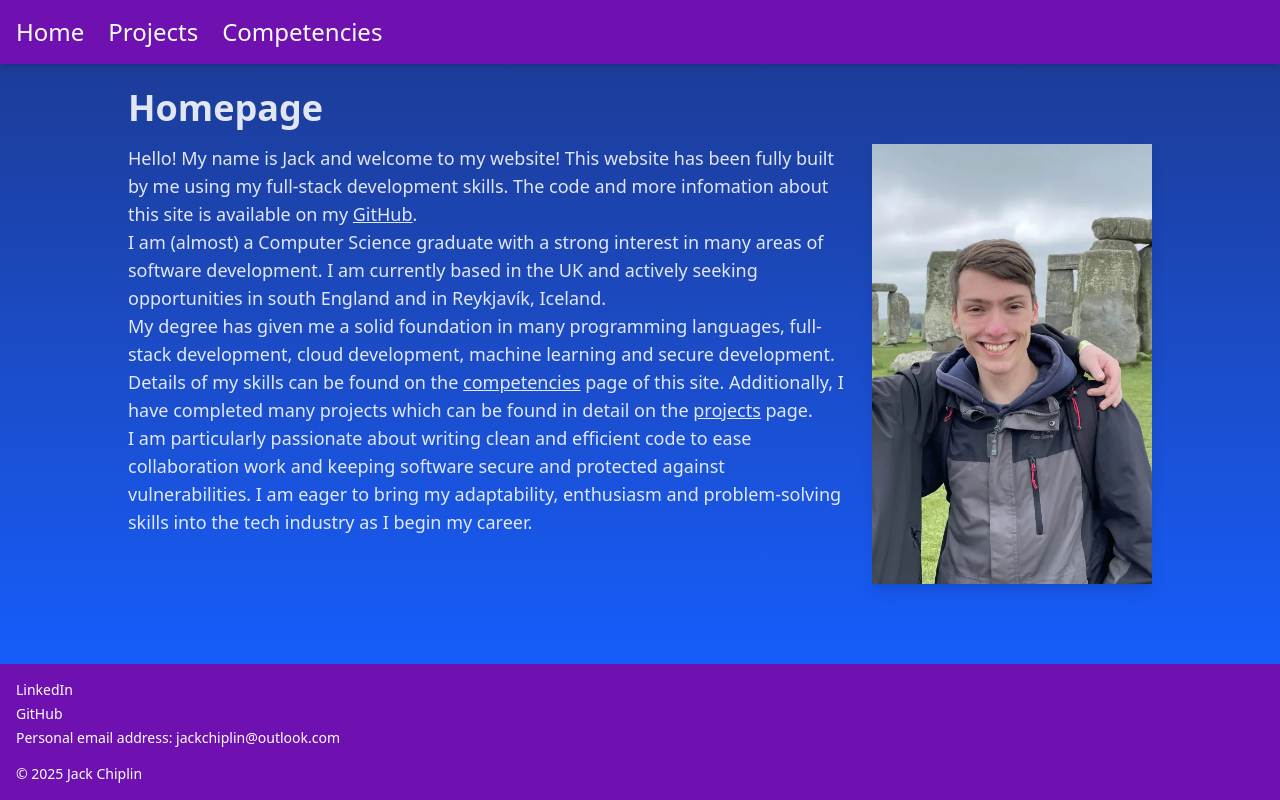
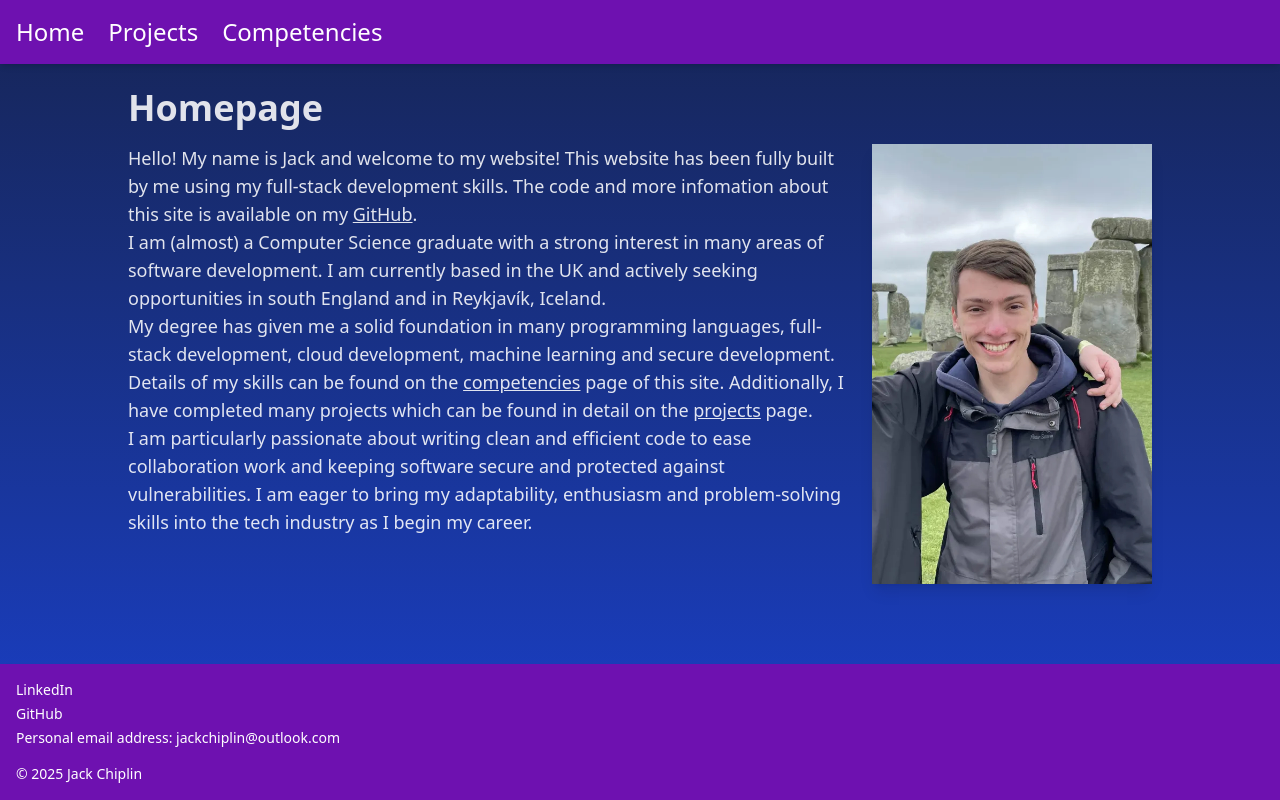
Before and after one commit to Jamming17/portfolio, a React (Vite) app: page / in a window 1280 px wide. Built offline with nearby package versions, Linux system fonts and the light colour scheme.

Commit message:
Altered background colour

```diff
--- a/src/components/Layout.jsx
+++ b/src/components/Layout.jsx
@@ -6,7 +6,7 @@ export default function Layout() {
     return (
         <div className="flex flex-col min-h-screen">
             <Header />
-            <main className="flex-1 bg-gradient-to-b from-blue-900 to-blue-600 pt-22 pb-12 px-4">
+            <main className="flex-1 bg-gradient-to-b from-blue-950 to-blue-800 pt-22 pb-12 px-4">
                 <Outlet />
             </main>
             <Footer />
```
